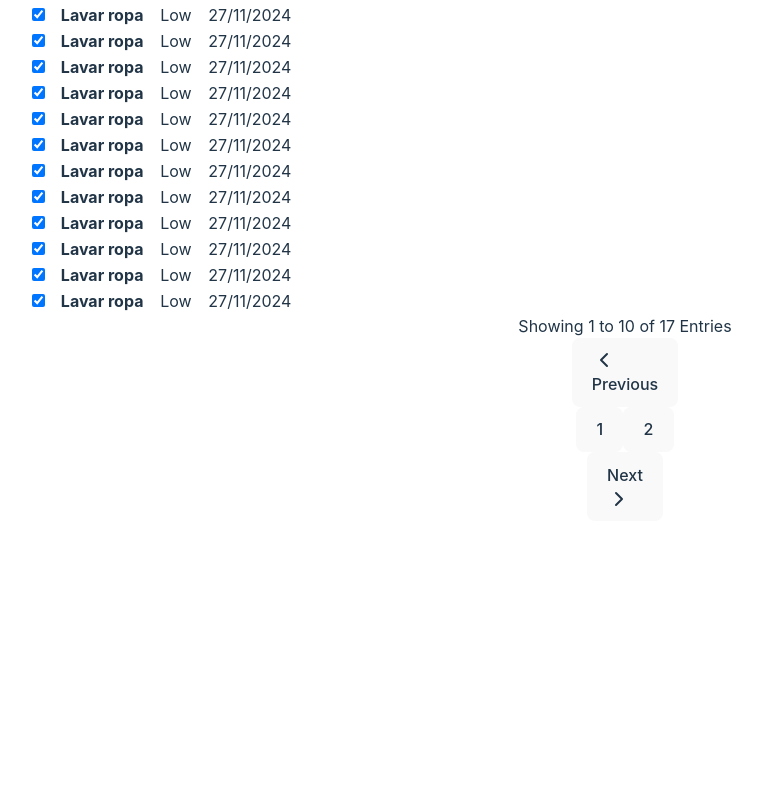
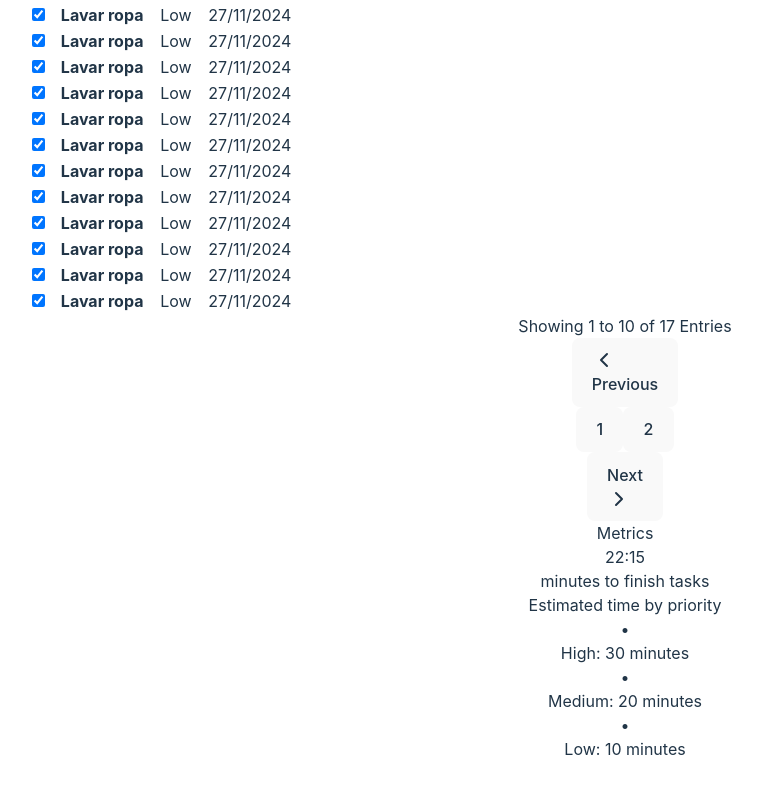
Before and after one commit to brandonhxrr/SimpleTaskWeb, a React (Vite) app in the folder frontend/SimpleTask/: page / in a window 1280 px wide. Shown: the part 2363-3156 px from the top of the page, without its empty margins (15-777 px from the left). Before the commit the page ends 2916 px from the top, so only its background shows below. Built offline with nearby package versions, Linux system fonts and the light colour scheme.

Commit message:
Add metrics

```diff
--- a/frontend/SimpleTask/src/components/Dashboard.tsx
+++ b/frontend/SimpleTask/src/components/Dashboard.tsx
@@ -204,6 +204,7 @@ const tasks: TaskProps[] = [
 
 function Dashboard() {
   return (
+    <div className="flex">
       <div className="w-full h-full flex flex-col text-left bg-slate-200 rounded-xl p-20 mt-10">
         <div className="flex items-baseline justify-between border-b border-gray-200 pb-16">
           <h1 className="text-4xl font-bold tracking-tight text-gray-900">
@@ -248,6 +249,40 @@ function Dashboard() {
 
         <Pagination currentPage={1} totalTasks={tasks.length} />
       </div>
+      <div className="w-1/4 mt-10 m-5">
+        <div className="rounded-xl bg-slate-200 items-center justify-center max-h-min p-10">
+          <p className="text-3xl font-bold tracking-tight text-gray-900">
+            Metrics
+          </p>
+          <p className="text-6xl font-bold tracking-tight mt-4 text-gray-900">
+            22:15
+          </p>
+          <p className="mt-3">minutes to finish tasks</p>
+        </div>
+
+        <div className="rounded-xl bg-slate-200 items-center justify-center max-h-min p-10 mt-5">
+          <p className="text-md font-bold tracking-tight text-gray-900">
+            Estimated time by priority
+          </p>
+          <div className="text-left mt-5">
+            <p className="flex items-center">
+              <span className="text-red-600 text-3xl mr-2">•</span>
+              <p>High: 30 minutes</p>
+            </p>
+
+            <p className="flex items-center">
+              <span className="text-amber-500 text-3xl mr-2">•</span>
+              <p>Medium: 20 minutes</p>
+            </p>
+
+            <p className="flex items-center">
+              <span className="text-green-600 text-3xl mr-2">•</span>
+              <p>Low: 10 minutes</p>
+            </p>
+          </div>
+        </div>
+      </div>
+    </div>
   );
 }
 
```
Lines whose indentation alone changed are shown as unchanged.
